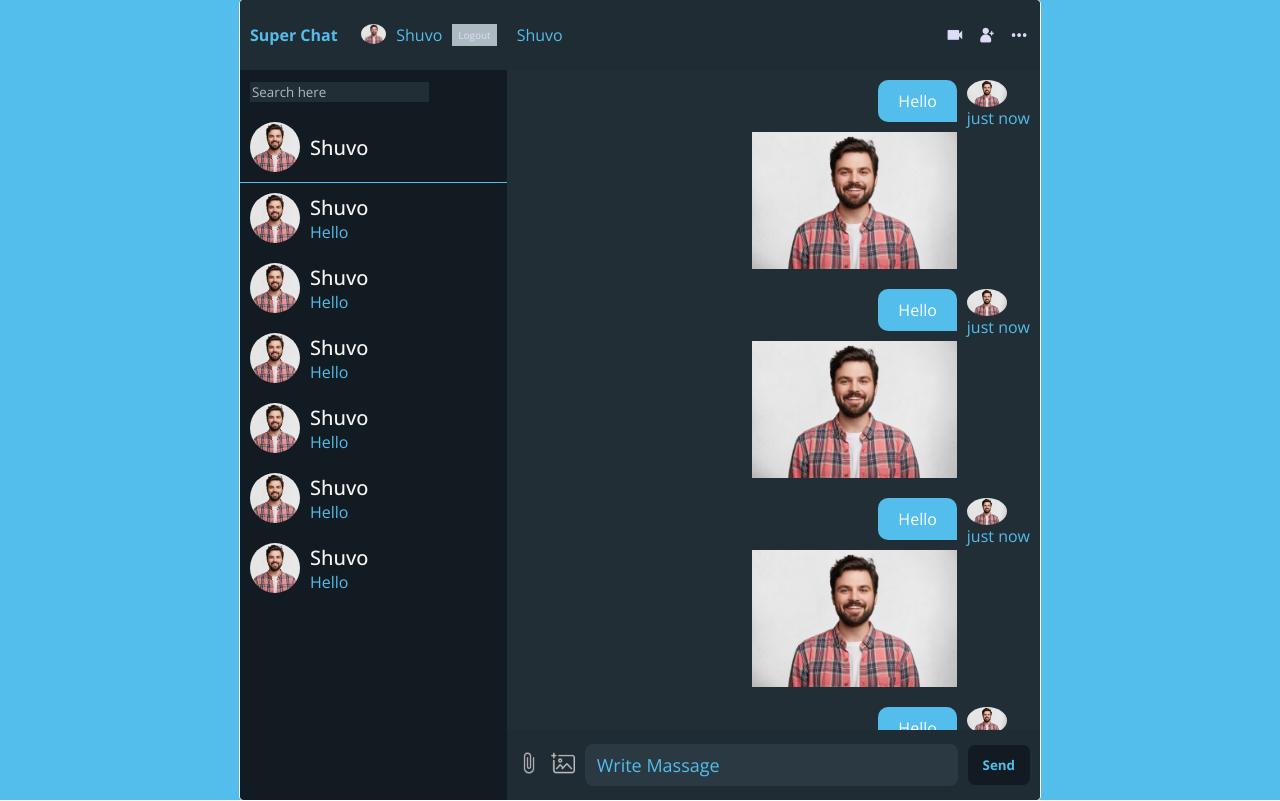
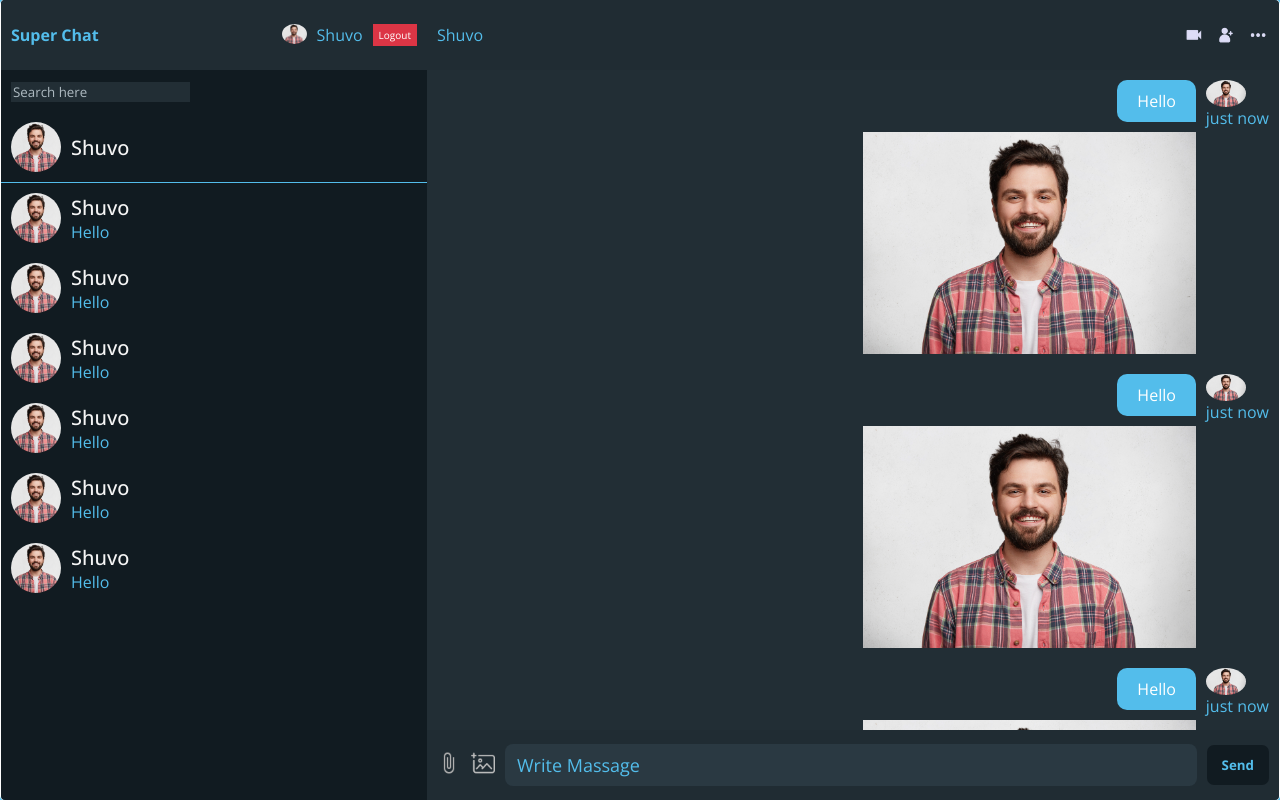
Before and after one commit to Shuvo-Roy/SuperChat, a React (Create React App) app: page / in a window 1280 px wide. Built offline with nearby package versions, Linux system fonts and the light colour scheme.

Commit message:
responsive and update styles

```diff
--- a/src/style.scss
+++ b/src/style.scss
@@ -1,3 +1,23 @@
+@mixin mobile{
+    @media screen and ( max-width: 480px){
+        @content;
+    }
+}
+@mixin tablet{
+    @media screen and (max-width: 768px){
+        @content;
+    }
+}
+@mixin laptop{
+    @media screen and (max-width: 1200px){
+        @content;
+    }
+}
+
+
+
+
+
 .formContainer{
     background-color: #202C33;
     height: 100vh;
@@ -72,13 +92,17 @@
     .container{
         border: 1px solid white;
         border-radius: 5px;
-        width: 100vh;
+        width: 100%;
         height: 100vh;
         display: flex;
         overflow: hidden;
+        @include tablet{
+            width: 100%;
+        }
         .sidebar{
             flex: 1;
             background-color: #111b21;
+            position: relative;
 
             .navbar{
                 display: flex;
@@ -90,6 +114,9 @@
                 color: #53BDEB;
                 .logo{
                     font-weight: bold;
+                    @include tablet{
+                        display: none;
+                    }
                 }
                 .user{
                     display: flex;
@@ -102,11 +129,19 @@
                         object-fit: cover;
                     }
                     button{
-                        background-color: #aebac1;
-                        color: #ddddf7;
+                        background-color: #dc3545;
+                        color: #fff;
                         font-size: 10px;
                         border: none;
                         cursor: pointer;
+                        @include tablet{
+                            position: absolute;
+                            bottom: 10px;
+                            border-radius: 3px;
+                            height: 30px;
+                            width: 50px;
+                            font-weight: bold;
+                        }
                     }
                 }
             }
```
